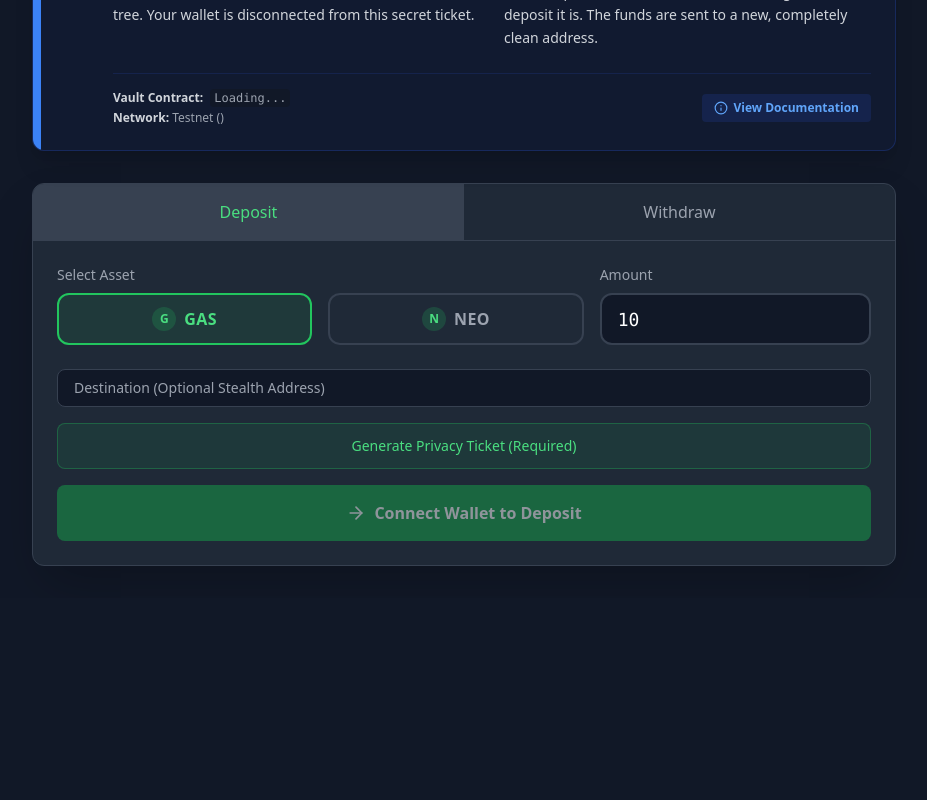
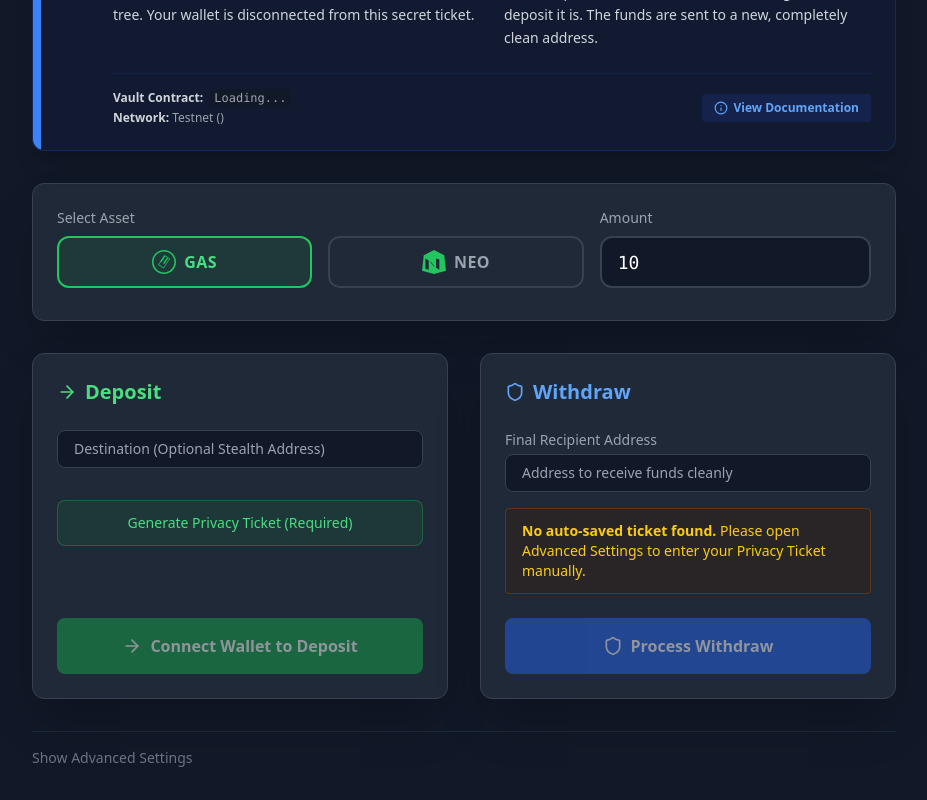
Before and after one commit to r3e-network/znep17, a Next.js app in the folder web/: page / in a window 1280 px wide. Shown: the part 458-1258 px from the top of the page, without its empty margins (176-1103 px from the left). Before the commit the page ends 1056 px from the top, so only its background shows below. Built offline with nearby package versions, Linux system fonts and the light colour scheme; no server answers.

Commit message:
style: convert tab layout to side-by-side card layout with official logos

```diff
--- a/web/app/page.tsx
+++ b/web/app/page.tsx
@@ -249,7 +249,6 @@ async function fetchMerkleProofFromRelay(commitmentHex: string): Promise<MerkleP
 
 export default function Home() {
   const [account, setAccount] = useState<NeoLineAccount | null>(null);
-  const [activeTab, setActiveTab] = useState<"deposit" | "withdraw">("deposit");
     const [amount, setAmount] = useState("10");
   const [tokenHash, setTokenHash] = useState(TOKEN_DEFAULT);
   const [vaultHash, setVaultHash] = useState("");
@@ -774,28 +773,10 @@ export default function Home() {
         </div>
       </div>
 
-      <div className="overflow-hidden rounded-xl border border-gray-700 bg-gray-800 shadow-2xl">
-        <div className="flex border-b border-gray-700">
-          <button
-            className={`flex-1 py-4 text-center font-medium transition-colors ${
-              activeTab === "deposit" ? "bg-gray-700 text-green-400" : "text-gray-400 hover:bg-gray-700"
-            }`}
-            onClick={() => setActiveTab("deposit")}
-          >
-            Deposit
-          </button>
-          <button
-            className={`flex-1 py-4 text-center font-medium transition-colors ${
-              activeTab === "withdraw" ? "bg-gray-700 text-blue-400" : "text-gray-400 hover:bg-gray-700"
-            }`}
-            onClick={() => setActiveTab("withdraw")}
-          >
-            Withdraw
-          </button>
-        </div>
 
-        <div className="space-y-4 p-6">
-          <div className="flex flex-col md:flex-row gap-4 mb-6">
+      {/* Asset and Amount Selection */}
+      <div className="bg-gray-800 border border-gray-700 rounded-xl p-6 shadow-2xl mb-8">
+        <div className="flex flex-col md:flex-row gap-4 mb-2">
           <div className="flex-1">
             <label className="block text-sm font-medium text-gray-400 mb-2">Select Asset</label>
             <div className="flex gap-4">
@@ -803,14 +784,21 @@ export default function Home() {
                 onClick={() => setTokenHash("0xd2a4cff31913016155e38e474a2c06d08be276cf")}
                 className={`flex-1 flex items-center justify-center gap-2 py-3 rounded-xl border-2 transition-all ${tokenHash === "0xd2a4cff31913016155e38e474a2c06d08be276cf" ? "border-green-500 bg-green-500/10 text-green-400" : "border-gray-700 hover:border-gray-600 bg-gray-800 text-gray-400"}`}
               >
-                  <div className="w-6 h-6 rounded-full bg-green-500/20 flex items-center justify-center font-bold text-green-400 text-xs">G</div>
+                <svg width="24" height="24" viewBox="0 0 220 220" fill="none" xmlns="http://www.w3.org/2000/svg" className="text-green-500">
+  <path d="M109.846 0C49.1846 0 0 49.1846 0 109.846C0 170.508 49.1846 220 109.846 220C170.508 220 220 170.508 220 109.846C220 49.1846 170.508 0 109.846 0ZM109.846 205.538C57.0615 205.538 14.4615 162.938 14.4615 110.154C14.4615 57.3692 57.0615 14.7692 109.846 14.7692C162.631 14.7692 205.231 57.3692 205.231 110.154C205.231 162.938 162.631 205.538 109.846 205.538Z" fill="currentColor"/>
+  <path d="M165.846 80.6769L115.8 45.4154L55.7538 135.046L105.8 170.308L165.846 80.6769ZM64.6769 133.569L117.277 55.0769L156.923 83.0462L104.323 161.538L64.6769 133.569Z" fill="currentColor"/>
+  <path d="M110.154 52.8L121.154 60.1846L86.5846 111.877L75.5846 104.492L110.154 52.8Z" fill="currentColor"/>
+  <path d="M136.246 70.2154L147.246 77.6L112.677 129.292L101.677 121.908L136.246 70.2154Z" fill="currentColor"/>
+</svg>
                 <span className="font-semibold tracking-wide">GAS</span>
               </button>
               <button
                 onClick={() => setTokenHash("0xef4073a0f2b305a38ec4050e4d3d28bc40ea63f5")}
                 className={`flex-1 flex items-center justify-center gap-2 py-3 rounded-xl border-2 transition-all ${tokenHash === "0xef4073a0f2b305a38ec4050e4d3d28bc40ea63f5" ? "border-green-500 bg-green-500/10 text-green-400" : "border-gray-700 hover:border-gray-600 bg-gray-800 text-gray-400"}`}
               >
-                  <div className="w-6 h-6 rounded-full bg-green-500/20 flex items-center justify-center font-bold text-green-400 text-xs">N</div>
+                <svg width="24" height="24" viewBox="0 0 256 256" fill="none" xmlns="http://www.w3.org/2000/svg" className="text-green-500">
+  <path d="M127.9 0L18.5 56.9L0 220.1L127.9 256L256 220.1L237.5 56.9L127.9 0ZM185 102.6V209.5L124.7 172.9L71.5 103V209.5L36.6 199.9V90.5L96.9 127L150.5 197V90.5L185 102.6Z" fill="currentColor"/>
+</svg>
                 <span className="font-semibold tracking-wide">NEO</span>
               </button>
             </div>
@@ -820,9 +808,16 @@ export default function Home() {
             <input type="number" value={amount} onChange={(e) => setAmount(e.target.value)} className="w-full rounded-xl border-2 border-gray-700 bg-gray-900 px-4 py-3 text-white font-mono text-lg h-[52px] focus:border-green-500 focus:outline-none transition-colors" placeholder="0.0" />
           </div>
         </div>
+      </div>
 
-          {activeTab === "deposit" ? (
-            <>
+      <div className="grid grid-cols-1 lg:grid-cols-2 gap-8">
+
+          {/* Deposit Card */}
+          <div className="bg-gray-800 border border-gray-700 rounded-xl p-6 shadow-2xl flex flex-col h-full">
+            <h2 className="text-xl font-bold text-green-400 mb-6 flex items-center gap-2">
+              <ArrowRight className="h-5 w-5" /> Deposit
+            </h2>
+            <div className="flex-grow space-y-4">
               <div className="mb-4">
                 <input
                   type="text"
@@ -870,18 +865,25 @@ export default function Home() {
                   </div>
                 </div>
               )}
+            </div>
 
             <button
               onClick={handleDeposit}
               disabled={loading || !account || !secretHex}
-                className="mt-2 flex w-full items-center justify-center space-x-2 rounded-lg bg-green-600 py-4 font-bold text-white transition-colors hover:bg-green-500 focus:ring-4 focus:ring-green-500/50 disabled:cursor-not-allowed disabled:opacity-50"
+              className="mt-6 flex w-full items-center justify-center space-x-2 rounded-lg bg-green-600 py-4 font-bold text-white transition-colors hover:bg-green-500 focus:ring-4 focus:ring-green-500/50 disabled:cursor-not-allowed disabled:opacity-50"
             >
               {loading ? <Activity className="h-5 w-5 animate-spin" /> : <ArrowRight className="h-5 w-5" />}
               <span>{account ? (secretHex ? "Deposit Anonymously" : "Generate Ticket First") : "Connect Wallet to Deposit"}</span>
             </button>
-            </>
-          ) : (
-            <>
+          </div>
+
+
+          {/* Withdraw Card */}
+          <div className="bg-gray-800 border border-gray-700 rounded-xl p-6 shadow-2xl flex flex-col h-full mt-4 lg:mt-0">
+            <h2 className="text-xl font-bold text-blue-400 mb-6 flex items-center gap-2">
+              <Shield className="h-5 w-5" /> Withdraw
+            </h2>
+            <div className="flex-grow space-y-4">
               <div className="mb-4">
                 <label className="mb-1 block text-sm font-medium text-gray-400">Final Recipient Address</label>
                 <input
@@ -895,22 +897,78 @@ export default function Home() {
 
               {(!secretHex || !nullifierPrivHex) && (
                  <div className="mb-4 rounded border border-yellow-800/50 bg-yellow-950/30 px-4 py-3 text-sm text-yellow-400">
-                    <strong>No auto-saved ticket found.</strong> Please open Advanced Settings to enter your Secret and Nullifier manually.
+                    <strong>No auto-saved ticket found.</strong> Please open Advanced Settings to enter your Privacy Ticket manually.
                  </div>
               )}
+            </div>
 
+            <div className="mt-auto">
               <button
                 onClick={handleWithdraw}
                 disabled={loading || relayLoading || !relayer || !secretHex}
-                className="mt-4 flex w-full items-center justify-center space-x-2 rounded-lg bg-blue-600 py-4 font-bold text-white transition-colors hover:bg-blue-500 focus:ring-4 focus:ring-blue-500/50 disabled:cursor-not-allowed disabled:opacity-50"
+                className="mt-6 flex w-full items-center justify-center space-x-2 rounded-lg bg-blue-600 py-4 font-bold text-white transition-colors hover:bg-blue-500 focus:ring-4 focus:ring-blue-500/50 disabled:cursor-not-allowed disabled:opacity-50"
               >
                 {loading ? <Activity className="h-5 w-5 animate-spin" /> : <Shield className="h-5 w-5" />}
                 <span>{relayLoading ? "Loading Relayer..." : "Process Withdraw"}</span>
               </button>
               {zkStatus && <p className="mt-2 animate-pulse text-center text-sm text-blue-400">{zkStatus}</p>}
-            </>
+            </div>
+          </div>
+
+      </div>
+
+
+        {/* Advanced Settings Accordion */}
+        <div className="mt-8 border-t border-gray-800 pt-4">
+          <button
+            onClick={() => setShowAdvanced(!showAdvanced)}
+            className="flex items-center text-sm font-medium text-gray-500 hover:text-gray-300 transition-colors"
+          >
+            {showAdvanced ? "Hide Advanced Settings" : "Show Advanced Settings"}
+          </button>
+
+          {showAdvanced && (
+            <div className="mt-4 space-y-4 rounded-lg bg-gray-900/50 p-4 border border-gray-800">
+              <div className="grid grid-cols-1 gap-4 md:grid-cols-2">
+                <div>
+                  <label className="mb-1 block text-sm font-medium text-gray-500">Vault Contract Hash</label>
+                  <input
+                    type="text"
+                    value={vaultHash}
+                    onChange={(e) => {
+                      if (ALLOW_CUSTOM_VAULT_HASH) setVaultHash(e.target.value);
+                    }}
+                    readOnly={!ALLOW_CUSTOM_VAULT_HASH}
+                    className={`w-full rounded-lg border border-gray-700 px-3 py-2 text-sm text-white ${
+                      ALLOW_CUSTOM_VAULT_HASH ? "bg-gray-800" : "cursor-not-allowed bg-gray-800/60 text-gray-400"
+                    }`}
+                  />
+                </div>
+                <div>
+                  <label className="mb-1 block text-sm font-medium text-gray-500">Relayer Address</label>
+                  <input
+                    type="text"
+                    value={relayer}
+                    readOnly
+                    className="w-full cursor-not-allowed rounded-lg border border-gray-700 bg-gray-800/60 px-3 py-2 text-sm text-gray-400"
+                  />
+                </div>
+              </div>
+
+              <div className="grid grid-cols-1 gap-4 md:grid-cols-2">
+                <div className="md:col-span-2">
+                  <label className="mb-1 block text-sm font-medium text-gray-500">Manual Privacy Ticket</label>
+                  <input
+                    type="password"
+                    value={getTicketString()}
+                    onChange={(e) => handleTicketInput(e.target.value)}
+                    className="w-full rounded-lg border border-gray-700 bg-gray-800 px-3 py-2 font-mono text-sm text-white focus:border-blue-500 focus:outline-none transition-colors"
+                    placeholder="Paste your znep17-... ticket here"
+                  />
+                </div>
+              </div>
+            </div>
           )}
-        </div>
         </div>
 
 
```
Lines whose indentation alone changed are shown as unchanged.
